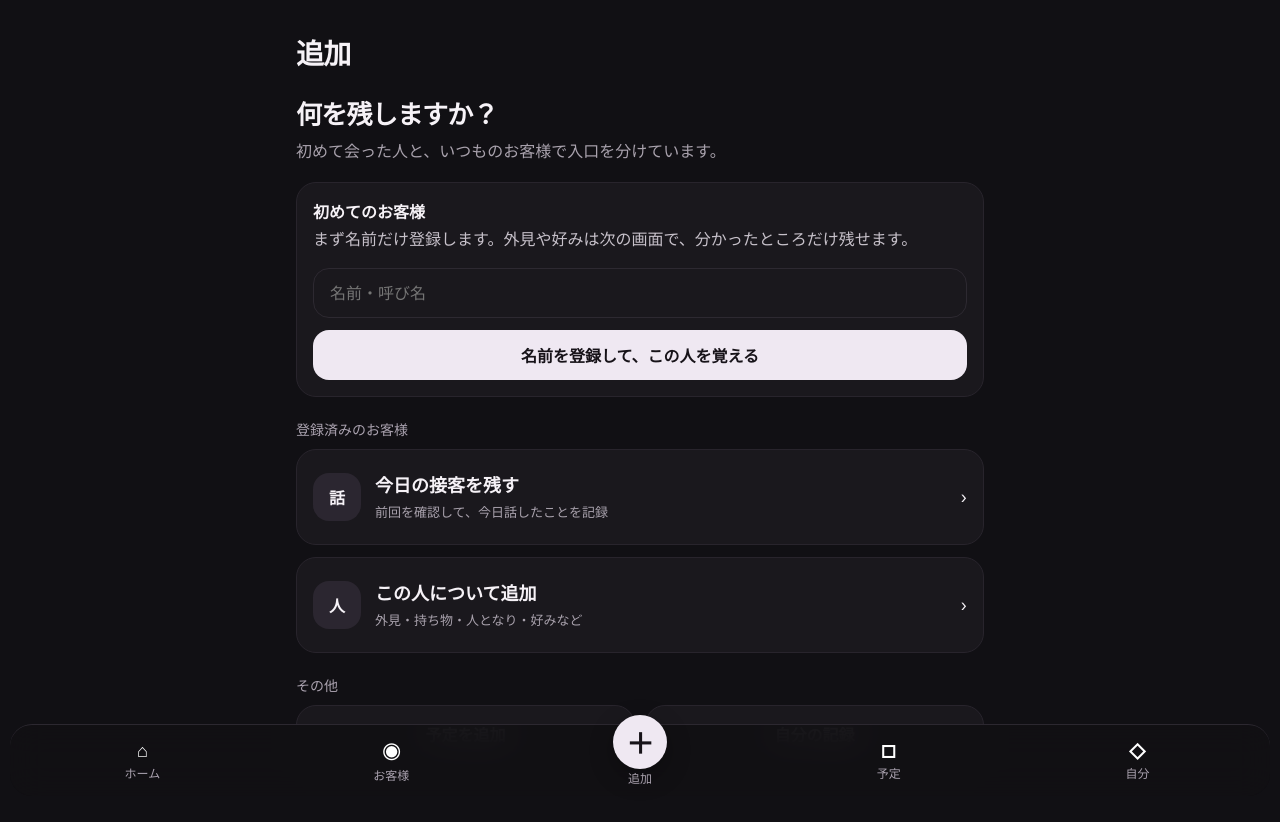
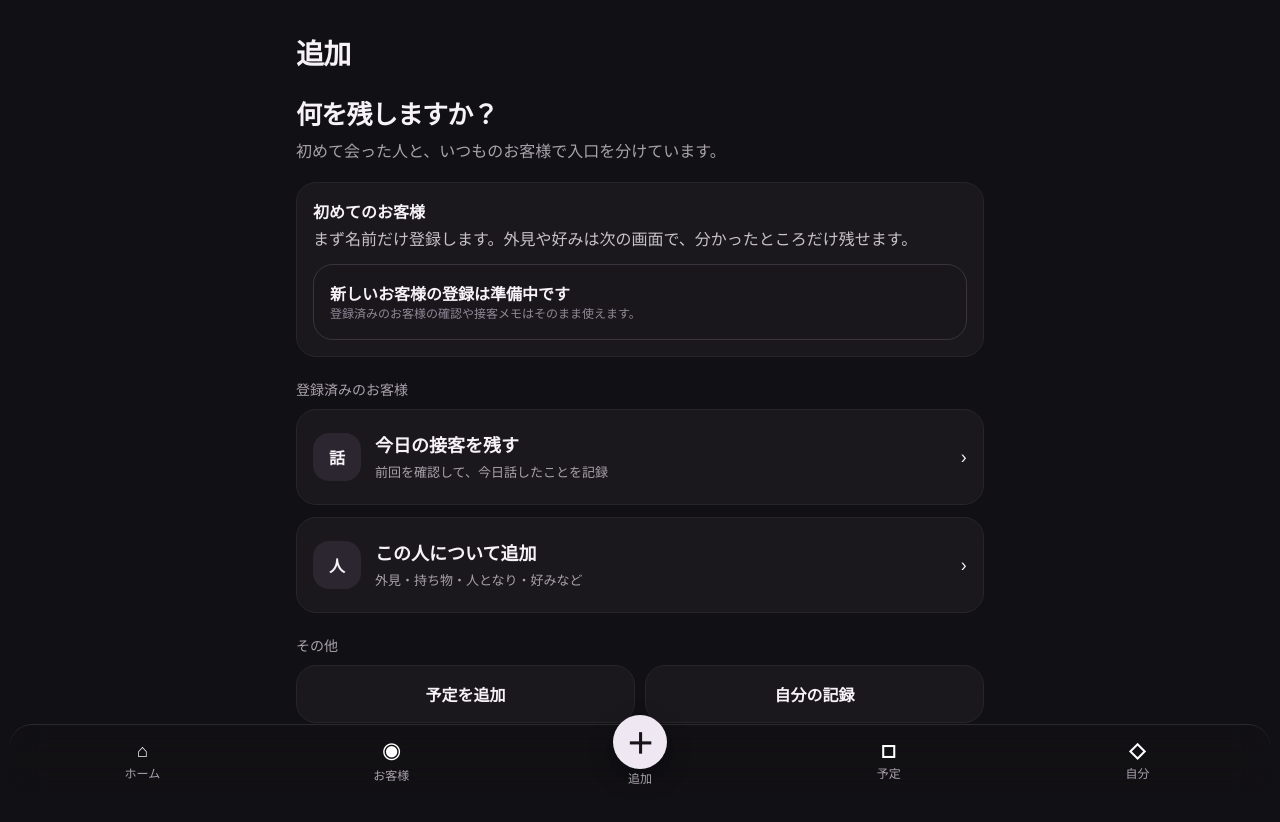
Before and after one commit to karukimori-wq/Velvet, a Next.js app: page /add in a window 1280 px wide. Shown: the top 822 px of the page. Built offline with nearby package versions, Linux system fonts and the light colour scheme; no server answers.

Commit message:
Handle customer bridge readiness in add UX

```diff
--- a/app/add/page.tsx
+++ b/app/add/page.tsx
@@ -1,8 +1,8 @@
 import Link from "next/link";
 import { BottomNav } from "@/components/bottom-nav";
+import { getGrowthEngineBridgeStatus } from "@/lib/growth-engine-customer";
 import { createCustomerFromVelvetAction } from "./actions";
-
-export default async function AddPage({searchParams}:{searchParams:Promise<{error?:string;name?:string}>}){const {error,name}=await searchParams;return <main className="shell"><header className="header"><div className="brand">追加</div></header><section className="hero"><h1>何を残しますか？</h1><p>初めて会った人と、いつものお客様で入口を分けています。</p></section>
- <div className="card"><div className="timelineTitle">初めてのお客様</div><div className="timelineBody">まず名前だけ登録します。外見や好みは次の画面で、分かったところだけ残せます。</div><form action={createCustomerFromVelvetAction} className="stack compactForm"><input className="searchBox" name="displayName" placeholder="名前・呼び名" defaultValue={name??""} autoComplete="off"/>{error==="name"&&<div className="formError">名前か呼び名を入れてください。</div>}{error==="customer_create"&&<div className="formError">今はお客様を登録できません。少し時間をおいて再度お試しください。</div>}<button className="primaryButton" type="submit">名前を登録して、この人を覚える</button></form></div>
+export default async function AddPage({searchParams}:{searchParams:Promise<{error?:string;name?:string}>}){const {error,name}=await searchParams;const bridge=getGrowthEngineBridgeStatus();return <main className="shell"><header className="header"><div className="brand">追加</div></header><section className="hero"><h1>何を残しますか？</h1><p>初めて会った人と、いつものお客様で入口を分けています。</p></section>
+ <div className="card"><div className="timelineTitle">初めてのお客様</div><div className="timelineBody">まず名前だけ登録します。外見や好みは次の画面で、分かったところだけ残せます。</div>{bridge.configured?<form action={createCustomerFromVelvetAction} className="stack compactForm"><input className="searchBox" name="displayName" placeholder="名前・呼び名" defaultValue={name??""} autoComplete="off"/>{error==="name"&&<div className="formError">名前か呼び名を入れてください。</div>}{error==="customer_create"&&<div className="formError">今はお客様を登録できません。少し時間をおいて再度お試しください。</div>}<button className="primaryButton" type="submit">名前を登録して、この人を覚える</button></form>:<div className="card noticeCard"><div className="timelineTitle">新しいお客様の登録は準備中です</div><div className="formHint">登録済みのお客様の確認や接客メモはそのまま使えます。</div></div>}</div>
  <div className="sectionTitle">登録済みのお客様</div><div className="stack registerHub"><Link className="card registerChoice" href="/capture"><div className="registerIcon">話</div><div><strong>今日の接客を残す</strong><p>前回を確認して、今日話したことを記録</p></div><span>›</span></Link><Link className="card registerChoice" href="/remember"><div className="registerIcon">人</div><div><strong>この人について追加</strong><p>外見・持ち物・人となり・好みなど</p></div><span>›</span></Link></div>
  <div className="sectionTitle">その他</div><div className="quickRegisterGrid"><Link className="card quickRegister" href="/schedule">予定を追加</Link><Link className="card quickRegister" href="/self-investment">自分の記録</Link></div><BottomNav/></main>}
```
